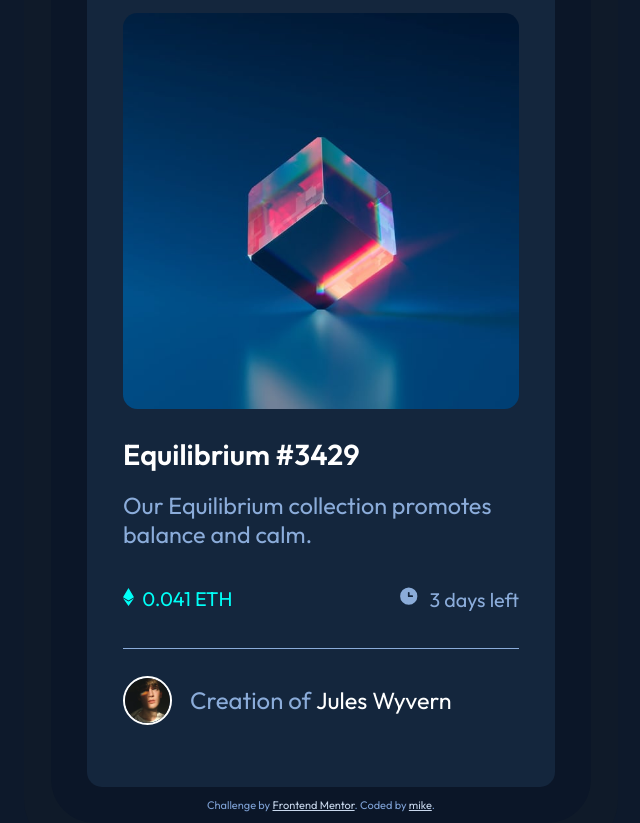
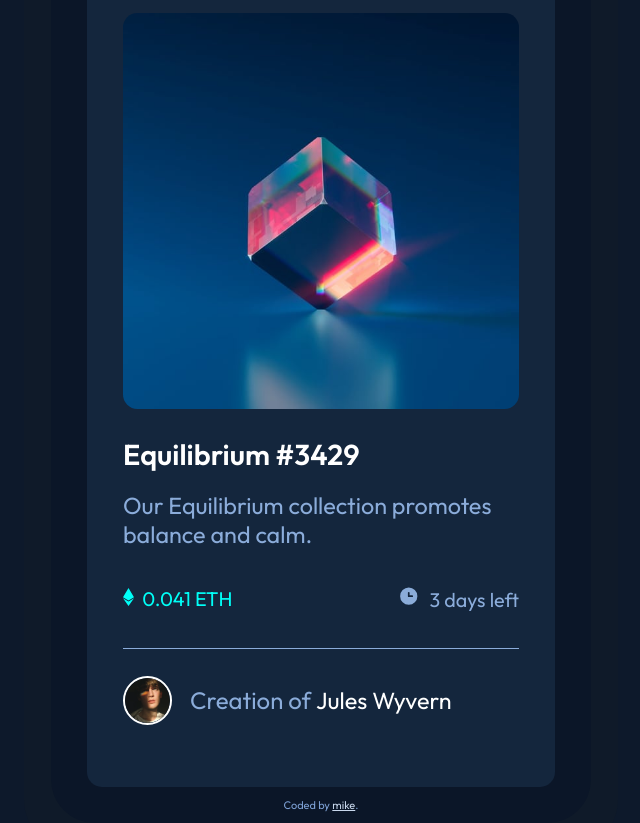
Before and after one commit to htimsekim/nft-preview-card-component-main, a plain HTML site: page index.html in a window 1280 px wide. Shown: the whole page, without its empty margins (319-959 px from the left). Drawn offline with Linux system fonts and the light colour scheme.

Commit message:
Update index.html

```diff
--- a/index.html
+++ b/index.html
@@ -6,7 +6,7 @@
 
   <link rel="icon" type="image/png" sizes="32x32" href="./images/favicon-32x32.png">
 
-  <title>Frontend Mentor | NFT preview card component</title>
+  <title>NFT preview card component</title>
 
   <!-- Feel free to remove these styles or customise in your own stylesheet 👍 -->
   <style>
@@ -60,7 +60,6 @@
       </div>
       <div class="attribution">
         <p>
-          Challenge by <a href="https://www.frontendmentor.io?ref=challenge" target="_blank">Frontend Mentor</a>.
           Coded by <a href="https://github.com/htimsekim">mike</a>.
         </p>
       </div>
```
